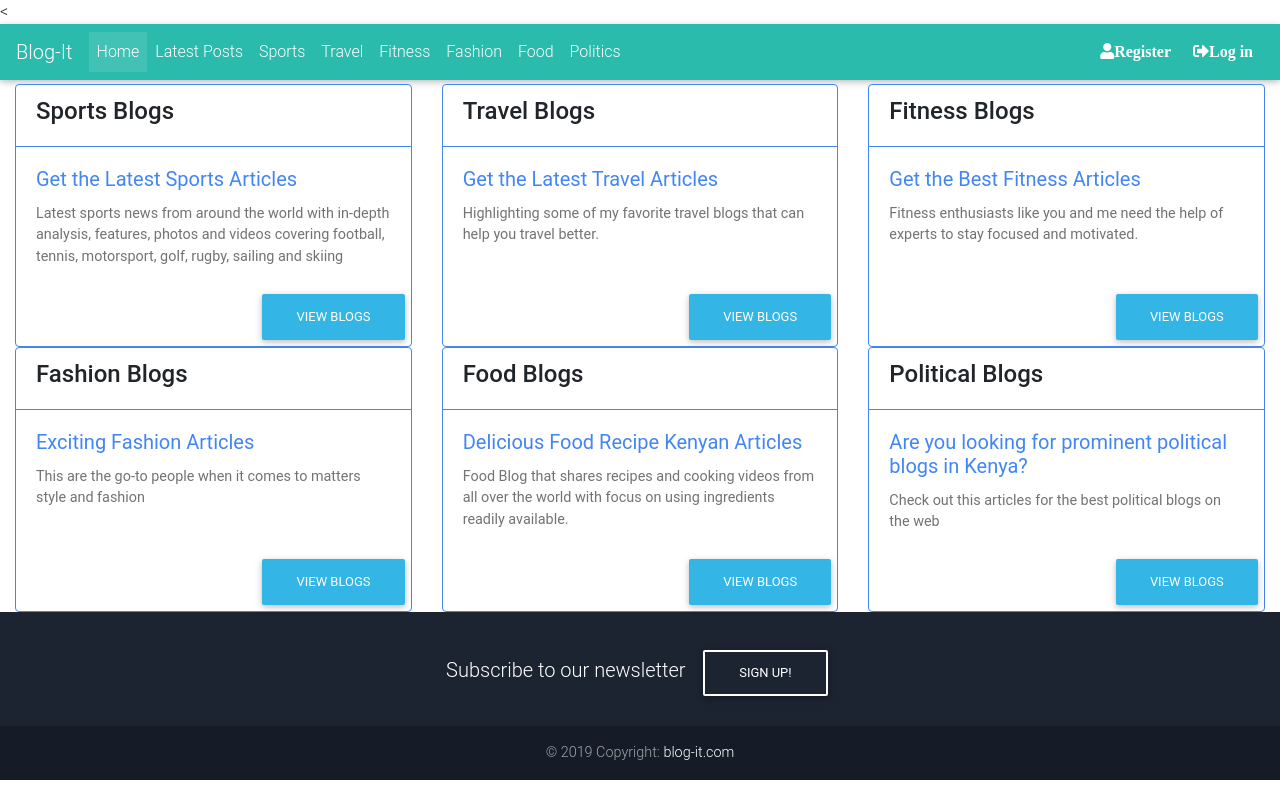
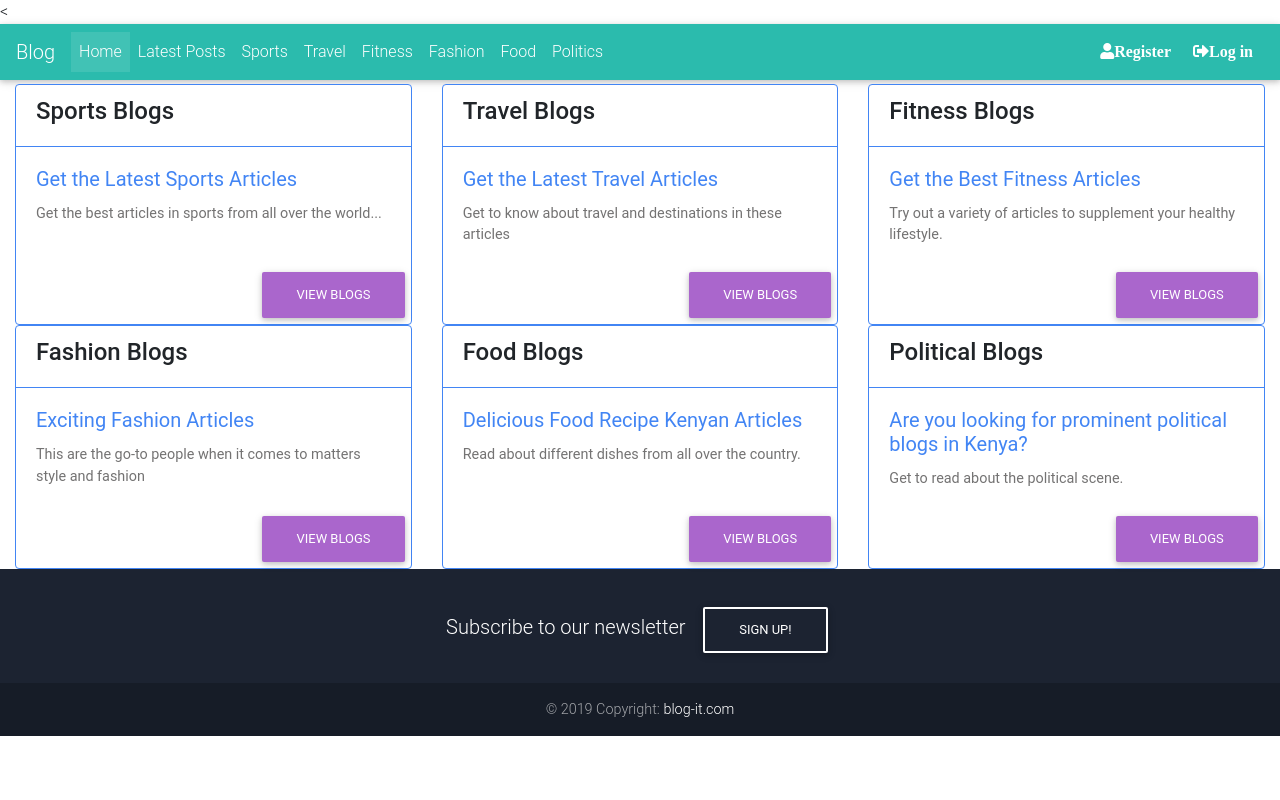
Before and after one commit to Mikemike-22/Blog, a Flask app: page / in a window 1280 px wide. Run offline with Flask 2, Linux system fonts and the light colour scheme; data that the repository does not hold is empty; some libraries are stand-ins or nearby versions; some web fonts are replaced.

Commit message:
update styling

```diff
--- a/app/templates/index.html
+++ b/app/templates/index.html
@@ -14,27 +14,27 @@
     <div class="card-header bg-transparent border-primary"><h4> <strong> Sports Blogs</strong></h4></div>
     <div class="card-body text-primary">
       <h5 class="card-title">Get the Latest Sports Articles</h5>
-      <p class="card-text">Latest sports news from around the world with in-depth analysis, features, photos and videos covering football, tennis, motorsport, golf, rugby, sailing and skiing</p>
+      <p class="card-text">Get the best articles in sports from all over the world...</p>
     </div>
-    <div class="bg-transparent border-primary"><a href="/blogs/sports" class="btn btn-info float-right">View Blogs</a></div>
+    <div class="bg-transparent border-primary"><a href="/blogs/sports" class="btn btn-secondary float-right">View Blogs</a></div>
 </div>
 
 <div class="card border-primary display">
     <div class="card-header bg-transparent border-primary"><h4> <strong> Travel Blogs</strong></h4></div>
     <div class="card-body text-primary">
       <h5 class="card-title">Get the Latest Travel Articles</h5>
-      <p class="card-text">Highlighting some of my favorite travel blogs that can help you travel better.</p>
+      <p class="card-text">Get to know about travel and destinations in these articles</p>
     </div>
-    <div class="bg-transparent border-primary"><a href="/blogs/travel" class="btn btn-info float-right">View Blogs</a></div>
+    <div class="bg-transparent border-primary"><a href="/blogs/travel" class="btn btn-secondary float-right">View Blogs</a></div>
 </div>
 
 <div class="card border-primary display">
     <div class="card-header bg-transparent border-primary"><h4> <strong> Fitness Blogs</strong></h4></div>
     <div class="card-body text-primary">
       <h5 class="card-title">Get the Best Fitness Articles</h5>
-      <p class="card-text"> Fitness enthusiasts like you and me need the help of experts to stay focused and motivated.</p>
+      <p class="card-text"> Try out a variety of articles to supplement your healthy lifestyle.</p>
     </div>
-    <div class="bg-transparent border-primary"><a href="/blogs/fitness" class="btn btn-info float-right">View Blogs</a></div>
+    <div class="bg-transparent border-primary"><a href="/blogs/fitness" class="btn btn-secondary float-right">View Blogs</a></div>
 </div>
 </div>
 <div class="card-deck">
@@ -44,24 +44,24 @@
       <h5 class="card-title">Exciting Fashion Articles</h5>
       <p class="card-text"> This are the go-to people when it comes to matters style and fashion</p>
     </div>
-    <div class="bg-transparent border-primary"><a href="/blogs/fashion" class="btn btn-info float-right">View Blogs</a></div>
+    <div class="bg-transparent border-primary"><a href="/blogs/fashion" class="btn btn-secondary float-right">View Blogs</a></div>
 </div>
 
 <div class="card border-primary display">
     <div class="card-header bg-transparent border-primary"><h4> <strong> Food Blogs</strong></h4></div>
     <div class="card-body text-primary">
       <h5 class="card-title">Delicious Food Recipe Kenyan Articles</h5>
-      <p class="card-text">  Food Blog that shares recipes and cooking videos from all over the world with focus on using ingredients readily available.</p>
+      <p class="card-text">Read about different dishes from all over the country.</p>
     </div>
-    <div class="bg-transparent border-primary"><a href="/blogs/food" class="btn btn-info float-right">View Blogs</a></div>
+    <div class="bg-transparent border-primary"><a href="/blogs/food" class="btn btn-secondary float-right">View Blogs</a></div>
 </div>
 <div class="card border-primary display">
     <div class="card-header bg-transparent border-primary"><h4> <strong> Political Blogs</strong></h4></div>
     <div class="card-body text-primary">
       <h5 class="card-title">Are you looking for prominent political blogs in Kenya?</h5>
-      <p class="card-text">  Check out this articles for the best political blogs on the web</p>
+      <p class="card-text">Get to read about the political scene.</p>
     </div>
-    <div class="bg-transparent border-primary"><a href="/blogs/politics" class="btn btn-info float-right">View Blogs</a></div>
+    <div class="bg-transparent border-primary"><a href="/blogs/politics" class="btn btn-secondary float-right">View Blogs</a></div>
 </div>
 </div>
 </div>
--- a/app/templates/navbar.html
+++ b/app/templates/navbar.html
@@ -1,6 +1,6 @@
 <!--Navbar -->
 <nav class="mb-1 navbar navbar-expand-lg navbar-dark default-color navsize">
-    <a class="navbar-brand" href="/">Blog-It</a>
+    <a class="navbar-brand" href="/">Blog</a>
     <button class="navbar-toggler" type="button" data-toggle="collapse" data-target="#navbarSupportedContent-333"
       aria-controls="navbarSupportedContent-333" aria-expanded="false" aria-label="Toggle navigation">
       <span class="navbar-toggler-icon"></span>
```
